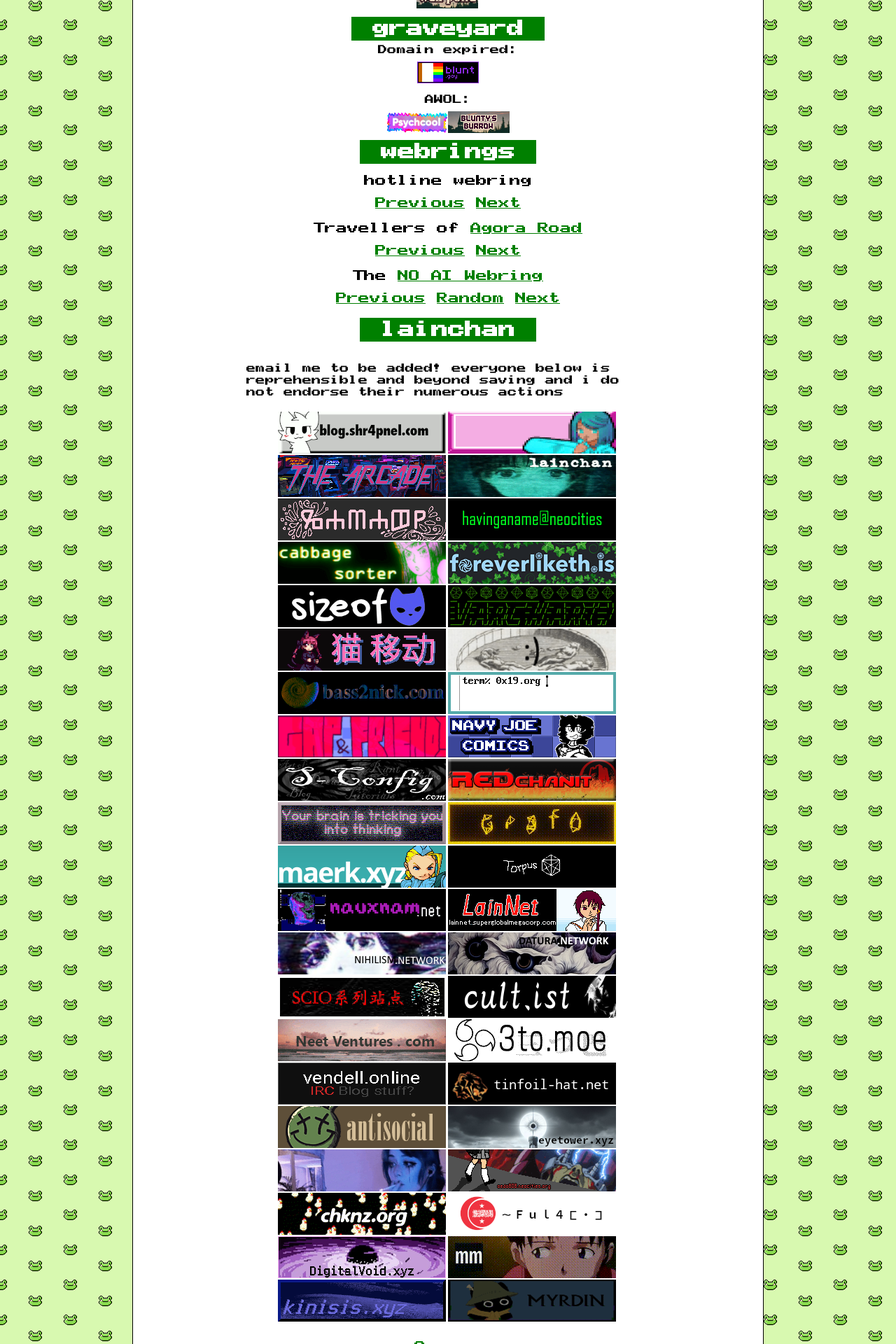
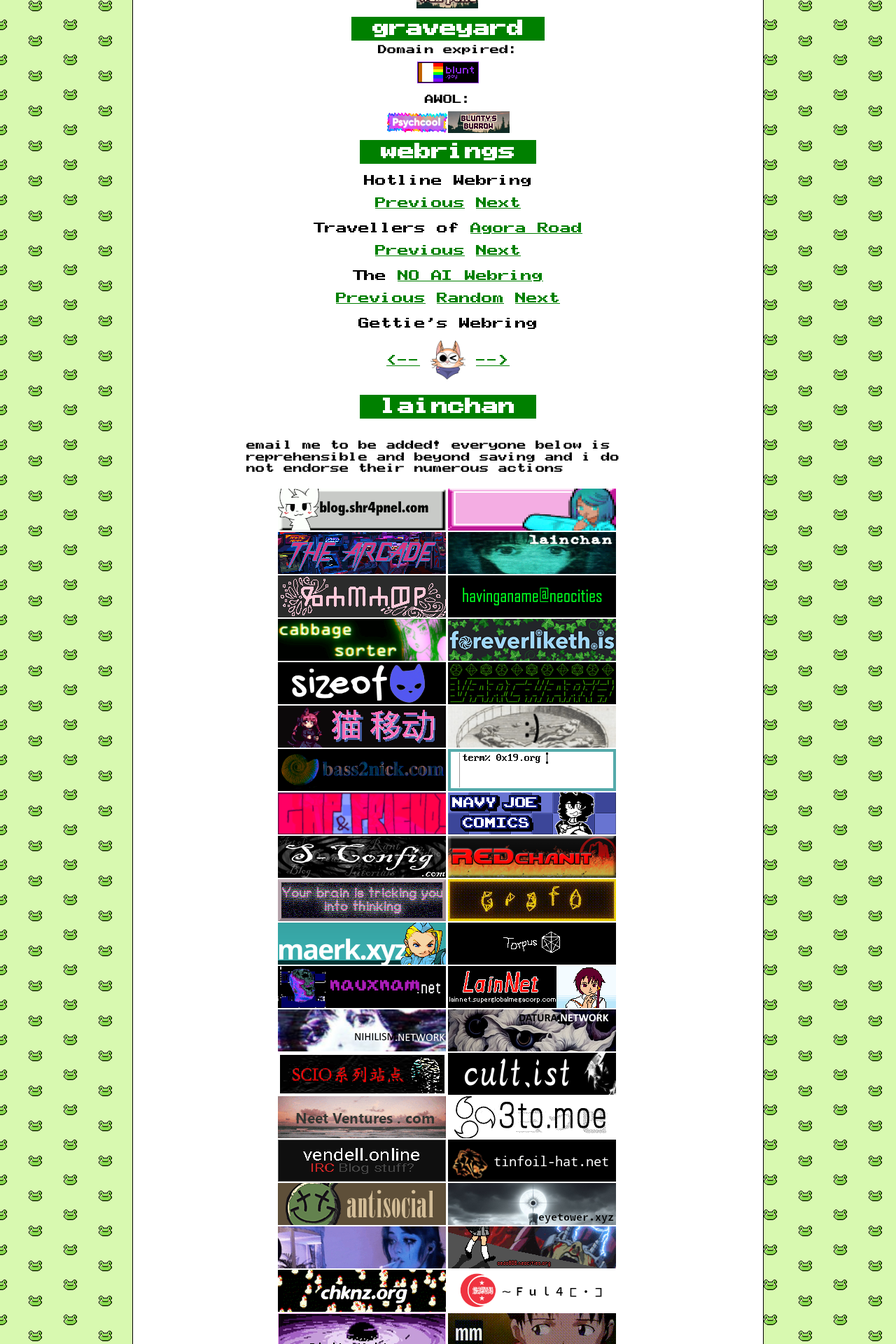
Before and after one commit to shrapnelnet/blog, a Jekyll site: the page built from index.html, in a window 1280 px wide. Shown: the part 1234-3154 px from the top of the page at 70% size. Built offline with Jekyll 4.4.1, drawn with Linux system fonts in a browser that asks for light colours; the list of posts is cut into pages by our own code.

Commit message:
add gettie's webring to main layout

```diff
--- a/_layouts/shr4pnel.html
+++ b/_layouts/shr4pnel.html
@@ -245,7 +245,7 @@
             </div>
             <h2 class="highlighted">webrings</h2>
             <div class="flex-wrap">
-                <p>hotline webring</p>
+                <p>Hotline Webring</p>
                 <a href="https://hotlinewebring.club/shr4pnel/previous">Previous</a>
                 <a href="https://hotlinewebring.club/shr4pnel/next">Next</a>
             </div>
@@ -262,6 +262,17 @@
                 <a href="https://baccyflap.com/noai/?prv&s=cum">Previous</a>
                 <a href="https://baccyflap.com/noai/?rnd">Random</a>
                 <a href="https://baccyflap.com/noai/?nxt&s=cum">Next</a>
+            </div>
+            <div class="flex-wrap">
+                <p>Gettie's Webring</p>
+                <div class="flex-align-center">
+                    <a href="https://webring.getimiskon.xyz/shrapnelnet/prev">&lt;--</a>
+                    <a href="https://webring.getimiskon.xyz/">
+                        <img width="50" src="/assets/graphics/gettie.png" alt="gettie's fursona! also the index for their webring." title="Webring index">
+                    </a>
+                    <a href="https://webring.getimiskon.xyz/shrapnelnet/next">--&gt;</a>
+
+                </div>
             </div>
         </div>
         <h2 class="highlighted">lainchan</h2>
--- a/assets/css/index.css
+++ b/assets/css/index.css
@@ -189,6 +189,16 @@
     margin: 0 auto 15px;
 }
 
+.flex-align-center {
+    display: flex;
+    align-items: center;
+    justify-content: center;
+}
+
+.flex-align-center > a > img {
+    margin: 0 15px;
+}
+
 @media only screen and (max-width: 980px) {
     .card {
         min-width: unset;
```
Also changed, not shown: assets/graphics/gettie.png (added).
